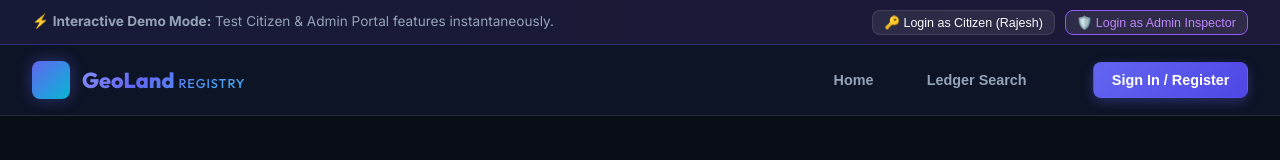
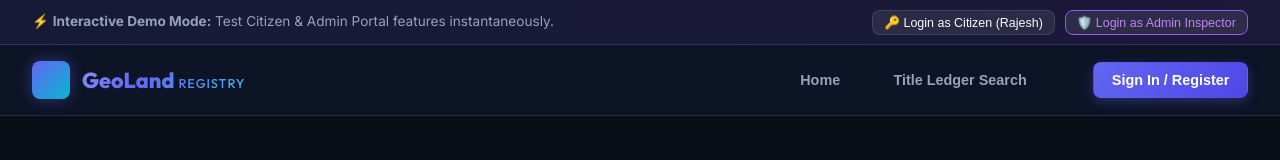
Before and after one commit to Anirudh-Yadav33/Digital-Land-record-management-, a plain HTML site: page frontend/public/index.html in a window 1280 px wide. Shown: the top 160 px of the page. Drawn offline with Linux system fonts and the light colour scheme; no server answers.

Commit message:
Change title ledger search to ledger search

```diff
--- a/frontend/public/index.html
+++ b/frontend/public/index.html
@@ -29,7 +29,7 @@
 
     <ul class="nav-links">
       <li><button id="nav-landing-btn" class="nav-btn nav-btn-ghost">Home</button></li>
-      <li><button id="nav-ledger-btn" class="nav-btn nav-btn-ghost">Ledger Search</button></li>
+      <li><button id="nav-ledger-btn" class="nav-btn nav-btn-ghost">Title Ledger Search</button></li>
       <li><button id="nav-dash-btn" class="nav-btn nav-btn-primary" style="display:none;">Dashboard</button></li>
       <li><button id="nav-register-prop-btn" class="nav-btn nav-btn-accent" style="display:none;">+ Register Property</button></li>
       <li><button id="nav-login-btn" class="nav-btn nav-btn-primary">Sign In / Register</button></li>
```
